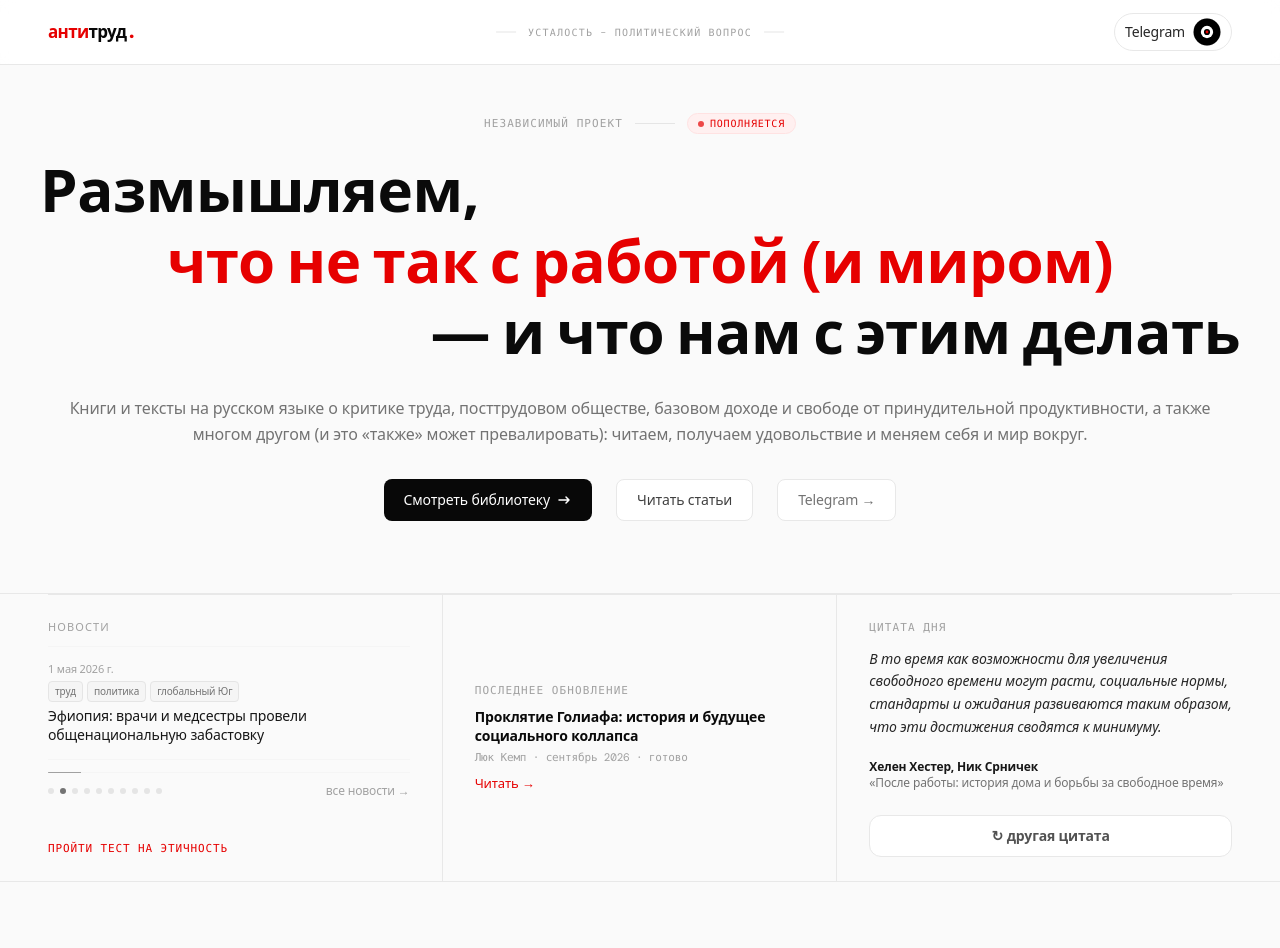
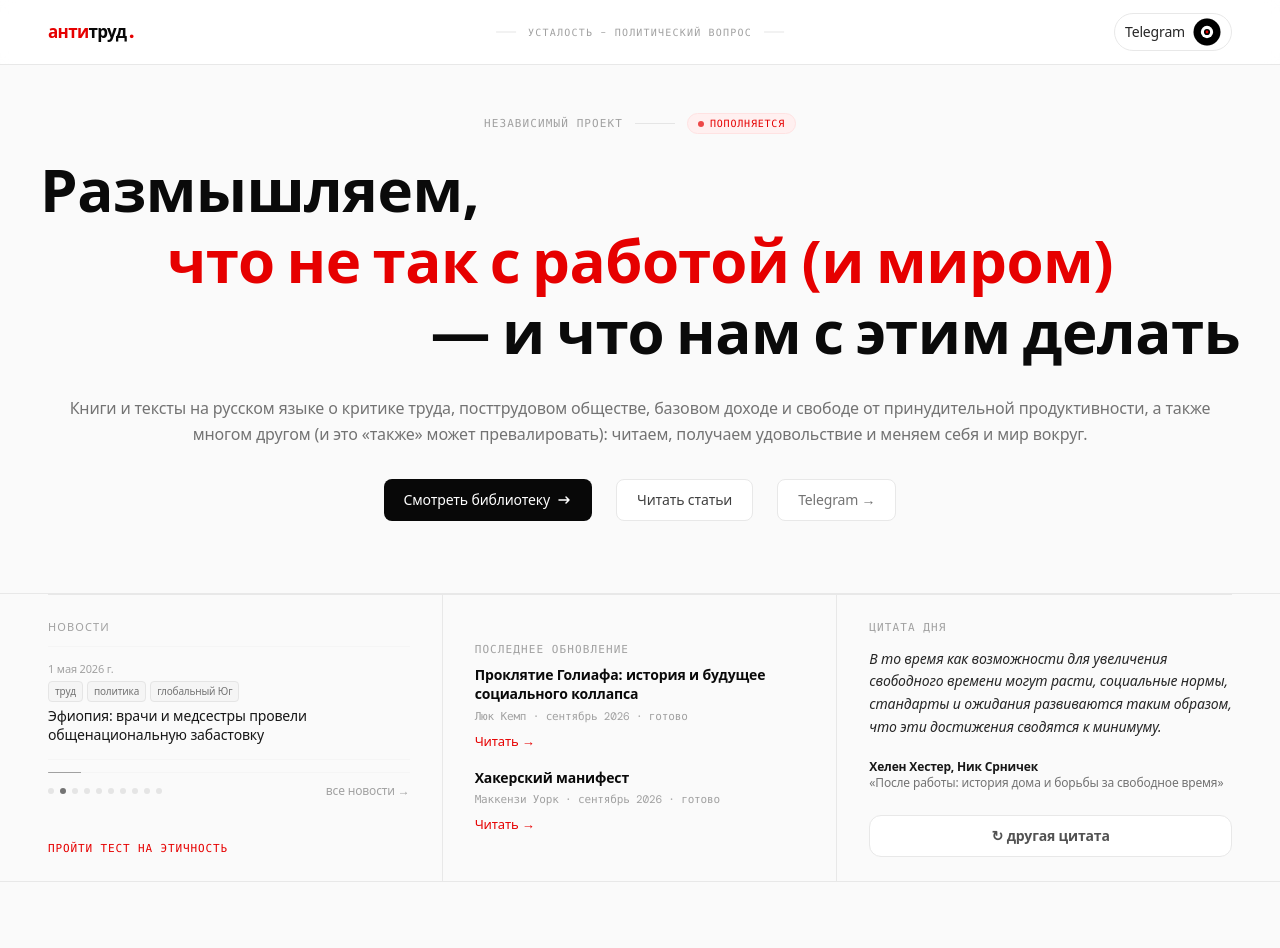
Before and after one commit to antiwork-ru/antitrud, a Next.js app: page / in a window 1280 px wide. Shown: the top 948 px of the page. Built offline with nearby package versions, Linux system fonts and the light colour scheme; a web font is replaced by a local one.

Commit message:
hacker manifesto

```diff
--- a/components/Hero2.tsx
+++ b/components/Hero2.tsx
@@ -35,6 +35,19 @@ export function Hero2({ quote }: { quote: React.ReactNode }) {
                         </div>
                         <a
                             href="books/luke-kemp-goliath"
+                            className="mt-2 mb-4 inline-flex text-[13px] font-medium text-[color:var(--accent)] hover:underline"
+                        >
+                            Читать →
+                        </a>
+
+                        <div className="text-sm font-semibold text-neutral-950 leading-snug">
+                            Хакерский манифест
+                        </div>
+                        <div className="mt-1 font-mono text-[11px] text-neutral-400">
+                            Маккензи Уорк · сентябрь 2026 · готово
+                        </div>
+                        <a
+                            href="books/mckenzie-wark"
                             className="mt-2 inline-flex text-[13px] font-medium text-[color:var(--accent)] hover:underline"
                         >
                             Читать →
--- a/data/books.ts
+++ b/data/books.ts
@@ -645,8 +645,10 @@ export const books: Book[] = [
     authors: "Маккензи Уорк",
     authorsOrig: "McKenzie Wark",
     tags: ["технологии", "капитализм", "марксизм"],
-    status: "wip",
-    cover: "covers/book11.jpg",
+    status: "done",
+    cover: "covers/book11.png",
+    epub: "https://drive.google.com/file/d/1QsgdSlwSWKbvi6UUrfjMJMEFiYFRB3Vx/view?usp=sharing",
+    pdf: "https://drive.google.com/file/d/1YzJ3uS_IW0ljDPeIaSWHlwRc1xcNpm8x/view?usp=sharing",
     tt: "https://teletype.media/@antitrud_ru/hacker_manifesto",
     url: "mckenzie-wark",
     slug: "mckenzie-wark",
@@ -665,7 +667,7 @@ export const books: Book[] = [
       "политика доступа к информации",
     ],
     quote:
-      "«Хакер – это тот, кто создаёт новые возможности из информации, но не обязательно владеет ими».",
+      "«Хакеры не присоединяются. Мы не часто готовы к слиянию нашей сингулярности».",
     whyImportant: [
       "AI и автоматизация знаний",
       "экономика платформ (Big Tech)",
```
Also changed, not shown: public/covers/book11.jpg (deleted), public/covers/book11.png (added).
